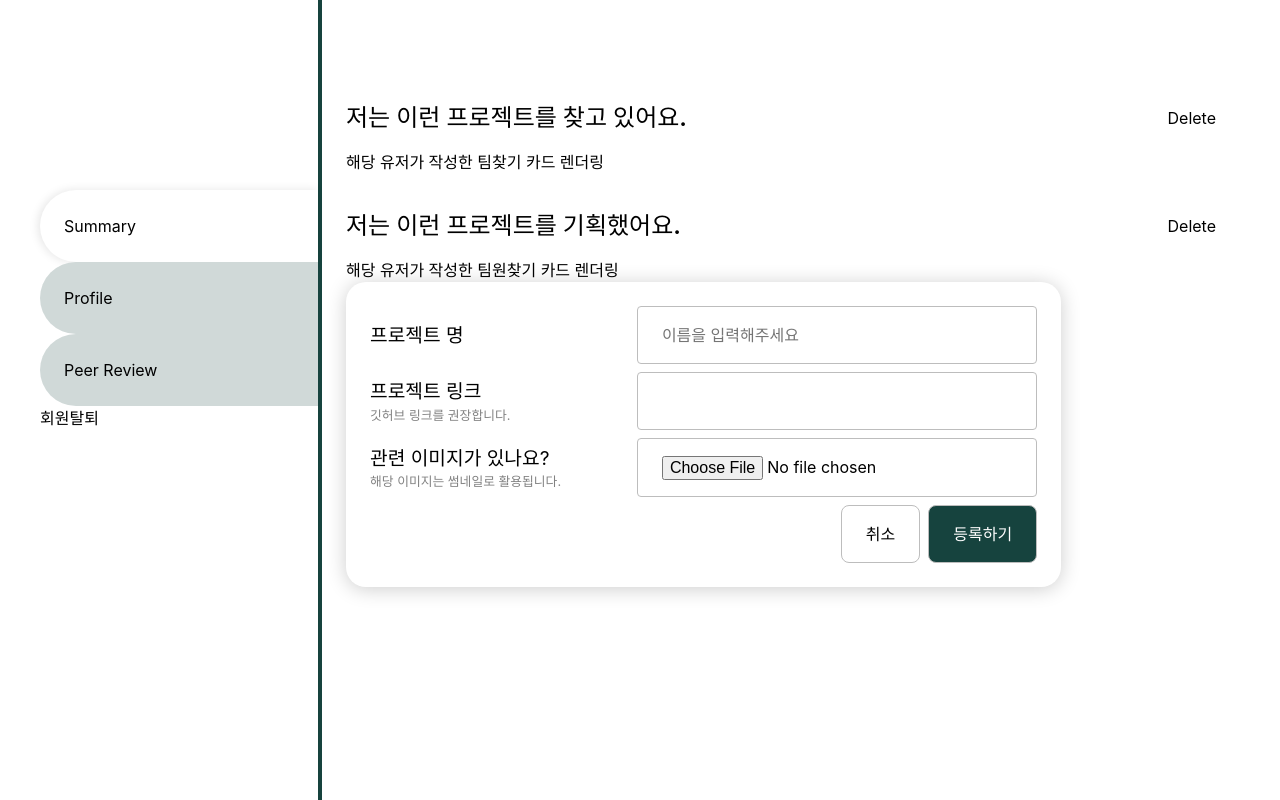
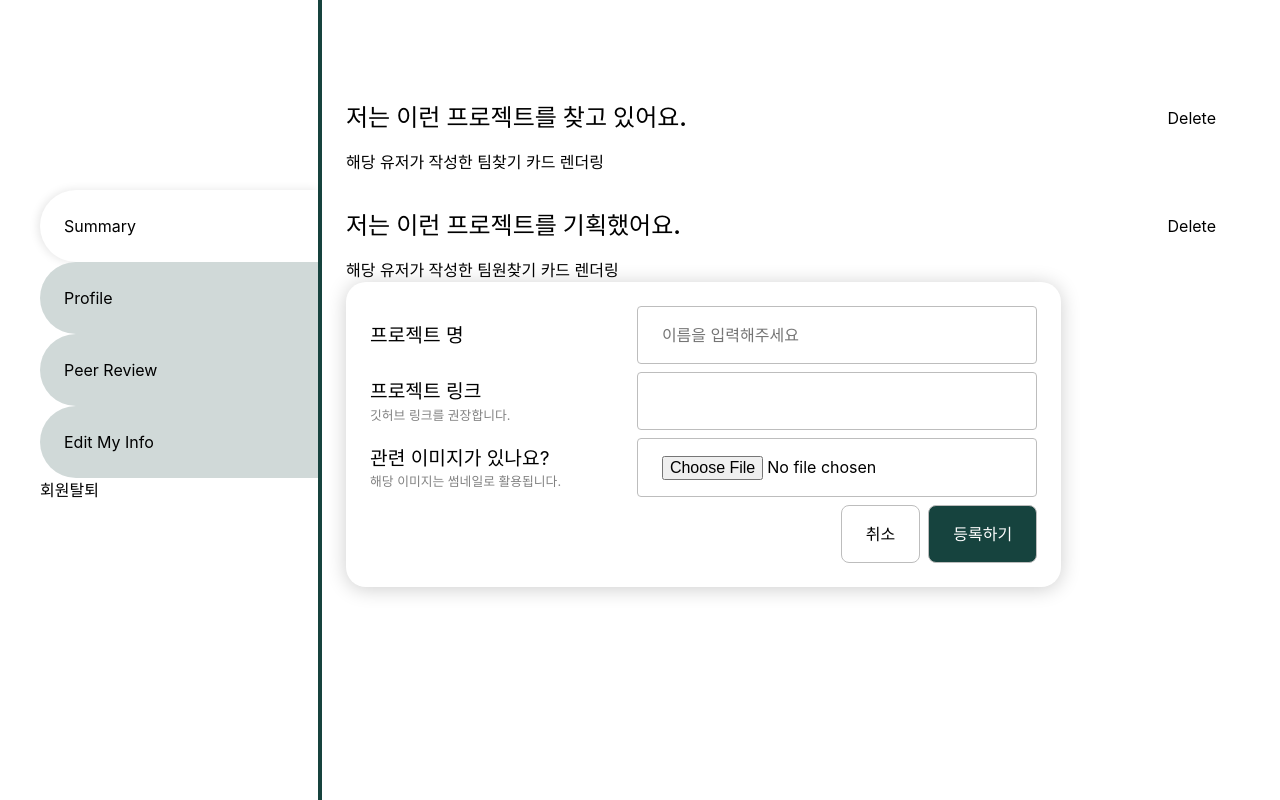
Before and after one commit to codestates-seb/seb45_main_024, a React (Vite) app in the folder client/: page /mypage in a window 1280 px wide. Built offline with nearby package versions, Linux system fonts and the light colour scheme; a web font is replaced by a local one.

Commit message:
[feat] add EditMyInfo Comp.

```diff
--- /dev/null
+++ b/client/src/components/mypage/EditMyInfo.tsx
@@ -0,0 +1,12 @@
+import { FC } from "react";
+// import classes from "./EditMyInfo.module.css";
+
+const EditMyInfo: FC = () => {
+  return (
+    <>
+      <div>회원정보수정</div>
+    </>
+  );
+};
+
+export default EditMyInfo;
--- a/client/src/components/mypage/Sidemenu.module.css
+++ b/client/src/components/mypage/Sidemenu.module.css
@@ -4,6 +4,7 @@
   border-right: 4px solid var(--color-main);
   height: 100vh;
   position: relative;
+  /* header 자리 */
   padding-top: 90px;
 }
 
@@ -37,13 +38,6 @@
   z-index: 1;
 }
 
-/* 메뉴에 따라서 스타일 변경 */
-
-/* 왜 적용이 안 되지 */
-.deleteProfile {
-  position: sticky;
-  bottom: 0;
-}
 
 /* Optional: Responsive */
 @media (max-width: 768px) {
--- a/client/src/components/mypage/Sidemenu.tsx
+++ b/client/src/components/mypage/Sidemenu.tsx
@@ -40,6 +40,14 @@ const SideMenu: FC = () => {
           >
             Peer Review
           </li>
+          <li
+            className={`${classes.menuItem} ${
+              selectedMenu === "EditInfo" ? classes.selectedMenuItem : ""
+            }`}
+            onClick={() => dispatch(changeMenu("EditInfo"))}
+          >
+            Edit My Info
+          </li>
         </ul>
       </div>
       <div className={classes.deleteProfile}>회원탈퇴</div>
--- a/client/src/pages/mypage/Mypage.tsx
+++ b/client/src/pages/mypage/Mypage.tsx
@@ -3,6 +3,7 @@ import SideMenu from "../../components/mypage/Sidemenu";
 import Review from "../../components/mypage/Review";
 import Profile from "../../components/mypage/Profile";
 import Summary from "../../components/mypage/Summary";
+import EditMyInfo from "../../components/mypage/EditMyInfo";
 import classes from "./Mypage.module.css";
 import { useAppSelector } from "../../redux/hooks";
 
@@ -16,6 +17,7 @@ const Mypage: FC = () => {
         {selectedMenu === "Summary" && <Summary />}
         {selectedMenu === "Profile" && <Profile />}
         {selectedMenu === "Review" && <Review />}
+        {selectedMenu === "EditInfo" && <EditMyInfo />}
       </section>
     </div>
   );
```
Also changed, not shown: client/src/components/mypage/EditMyInfo.module.css (added), client/src/components/mypage/Review.module.css (added).
